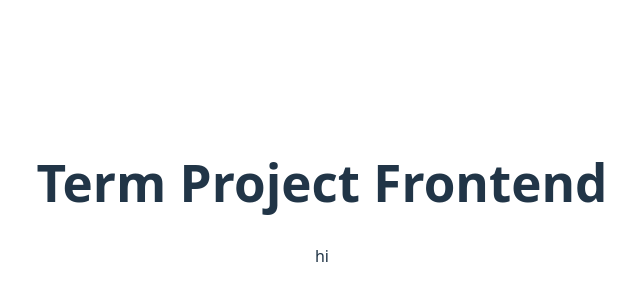
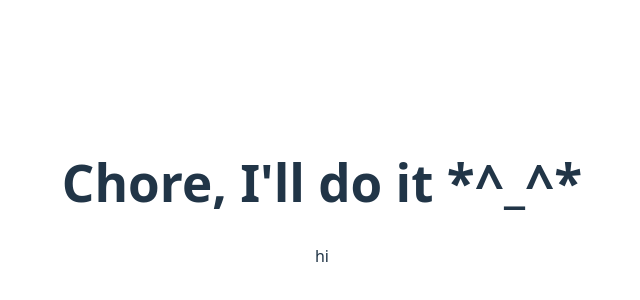
Before and after one commit to anotidamafuvadze/ChoreOrganizer, a React (Vite) app in the folder frontend/: page / in a window 1280 px wide. Shown: the part 206-506 px from the top of the page, without its empty margins (318-958 px from the left). Built offline with nearby package versions, Linux system fonts and the light colour scheme.

Commit message:
fixed title

```diff
--- a/frontend/src/App.jsx
+++ b/frontend/src/App.jsx
@@ -6,7 +6,7 @@ function App() {
 
   return (
     <div style={{ padding: 20 }}>
-      <h1>Term Project Frontend</h1>
+      <h1>Chore, I'll do it *^_^*</h1>
       <div>{msg}</div>
     </div>
   )
```
